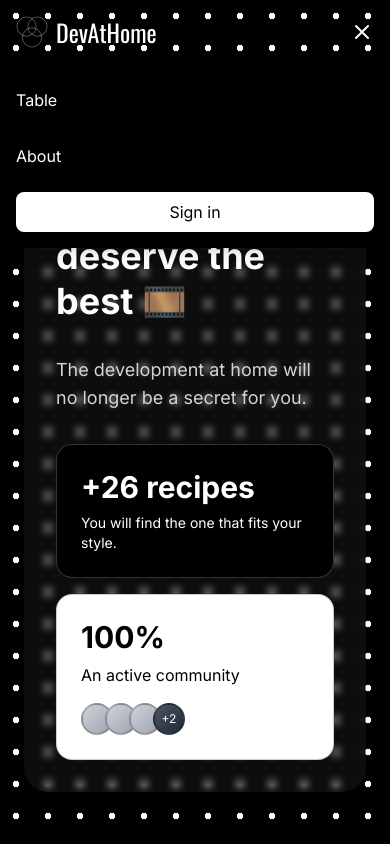
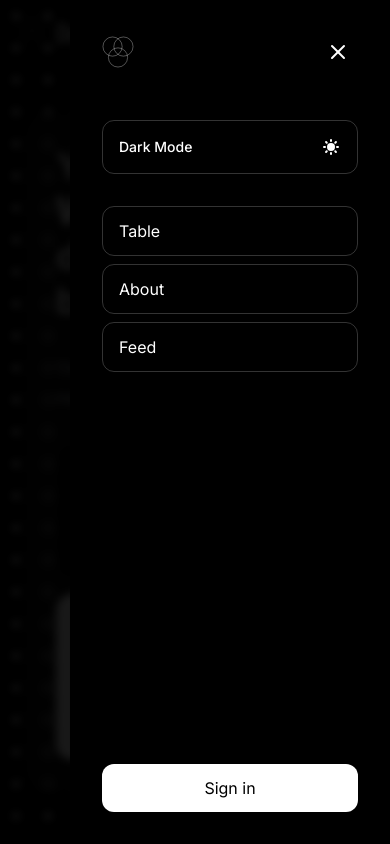
Before and after one commit to Kumulus26/DevAtHome_Web, a Next.js app: page / in a window 390 px wide. Both pictures are taken after a click on the button 362 px from the left and 32 px from the top of the page. Built offline with nearby package versions, Linux system fonts and the light colour scheme.

Commit message:
update/fix - complet

```diff
--- a/src/components/Navbar.js
+++ b/src/components/Navbar.js
@@ -3,6 +3,7 @@
 import Link from 'next/link'
 import { useEffect, useState, useRef } from 'react'
 import { useRouter } from 'next/navigation'
+import { X } from 'lucide-react'
 
 export default function Navbar({ onLoginClick, onSettingsClick, isDarkMode, onThemeToggle }) {
   const [user, setUser] = useState(null)
@@ -225,83 +226,107 @@ export default function Navbar({ onLoginClick, onSettingsClick, isDarkMode, onTh
 
       {/* Mobile Menu */}
       {showMobileMenu && (
-        <div className={`absolute top-full left-0 right-0 ${isDarkMode ? 'bg-black' : 'bg-white'} shadow-lg py-4 px-4 sm:hidden z-50`}>
-          <div className="flex flex-col space-y-4">
-            <Link
-              href="/tableau"
-              className={`${isDarkMode ? 'text-white' : 'text-black'} hover:text-gray-400 transition-colors py-2`}
-              onClick={() => setShowMobileMenu(false)}
+        <div className={`fixed inset-0 z-50 ${isDarkMode ? 'bg-black/90' : 'bg-white/90'} backdrop-blur-sm`}>
+          <div className={`fixed inset-y-0 right-0 w-80 ${
+            isDarkMode ? 'bg-black' : 'bg-white'
+          } p-8 shadow-2xl`}>
+            {/* Menu Header */}
+            <div className="flex justify-between items-center mb-12">
+              <Link href="/" className="flex items-center space-x-2 group">
+                <div className="w-8 h-8 transform transition-transform group-hover:rotate-180 duration-500">
+                  <svg viewBox="0 0 100 100" className="w-full h-full">
+                    <circle
+                      cx="33"
+                      cy="33"
+                      r="30"
+                      className={`stroke-current ${isDarkMode ? 'stroke-white' : 'stroke-black'} fill-none`}
+                    />
+                    <circle
+                      cx="67"
+                      cy="33"
+                      r="30"
+                      className={`stroke-current ${isDarkMode ? 'stroke-white' : 'stroke-black'} fill-none`}
+                    />
+                    <circle
+                      cx="50"
+                      cy="67"
+                      r="30"
+                      className={`stroke-current ${isDarkMode ? 'stroke-white' : 'stroke-black'} fill-none`}
+                    />
+                  </svg>
+                </div>
+              </Link>
+              <button
+                onClick={() => setShowMobileMenu(false)}
+                className={`p-2 rounded-full transition-colors ${
+                  isDarkMode ? 'hover:bg-white/10' : 'hover:bg-black/10'
+                }`}
+              >
+                <X className="w-6 h-6" />
+              </button>
+            </div>
+
+            {/* Theme Toggle */}
+            <button
+              onClick={onThemeToggle}
+              className={`w-full mb-8 p-4 rounded-xl border ${
+                isDarkMode
+                  ? 'border-white/20 hover:bg-white/10'
+                  : 'border-black/20 hover:bg-black/10'
+              } transition-colors flex items-center justify-between`}
             >
-              Table
-            </Link>
-            <Link
-              href="/about"
-              className={`${isDarkMode ? 'text-white' : 'text-black'} hover:text-gray-400 transition-colors py-2`}
-              onClick={() => setShowMobileMenu(false)}
-            >
-              About
-            </Link>
-            {user ? (
-              <>
+              <span className={`text-sm font-medium`}>
+                {isDarkMode ? 'Dark Mode' : 'Light Mode'}
+              </span>
+              {isDarkMode ? (
+                <svg xmlns="http://www.w3.org/2000/svg" className="h-5 w-5" viewBox="0 0 20 20" fill="currentColor">
+                  <path fillRule="evenodd" d="M10 2a1 1 0 011 1v1a1 1 0 11-2 0V3a1 1 0 011-1zm4 8a4 4 0 11-8 0 4 4 0 018 0zm-.464 4.95l.707.707a1 1 0 001.414-1.414l-.707-.707a1 1 0 00-1.414 1.414zm2.12-10.607a1 1 0 010 1.414l-.706.707a1 1 0 11-1.414-1.414l.707-.707a1 1 0 011.414 0zM17 11a1 1 0 100-2h-1a1 1 0 100 2h1zm-7 4a1 1 0 011 1v1a1 1 0 11-2 0v-1a1 1 0 011-1zM5.05 6.464A1 1 0 106.465 5.05l-.708-.707a1 1 0 00-1.414 1.414l.707.707zm1.414 8.486l-.707.707a1 1 0 01-1.414-1.414l.707-.707a1 1 0 011.414 1.414zM4 11a1 1 0 100-2H3a1 1 0 000 2h1z" clipRule="evenodd" />
+                </svg>
+              ) : (
+                <svg xmlns="http://www.w3.org/2000/svg" className="h-5 w-5" viewBox="0 0 20 20" fill="currentColor">
+                  <path d="M17.293 13.293A8 8 0 016.707 2.707a8.001 8.001 0 1010.586 10.586z" />
+                </svg>
+              )}
+            </button>
+
+            {/* Navigation Links */}
+            <div className="space-y-2">
+              {[
+                { href: '/tableau', label: 'Table' },
+                { href: '/about', label: 'About' },
+                { href: '/feed', label: 'Feed' },
+              ].map((item) => (
                 <Link
-                  href={`/profile/${user.username}`}
+                  key={item.label}
+                  href={item.href}
+                  className={`block px-4 py-3 rounded-xl border ${
+                    isDarkMode
+                      ? 'border-white/20 hover:bg-white/10'
+                      : 'border-black/20 hover:bg-black/10'
+                  } transition-colors`}
                   onClick={() => setShowMobileMenu(false)}
-                  className={`${isDarkMode ? 'text-white' : 'text-black'} hover:text-gray-400 transition-colors py-2`}
                 >
-                  <svg xmlns="http://www.w3.org/2000/svg" className="h-5 w-5" viewBox="0 0 20 20" fill="currentColor">
-                    <path fillRule="evenodd" d="M10 9a3 3 0 100-6 3 3 0 000 6zm-7 9a7 7 0 1114 0H3z" clipRule="evenodd" />
-                  </svg>
-                  <span>Profile</span>
+                  {item.label}
                 </Link>
-                <Link
-                  href="/feed"
-                  onClick={() => setShowMobileMenu(false)}
-                  className={`${isDarkMode ? 'text-white' : 'text-black'} hover:text-gray-400 transition-colors py-2`}
-                >
-                  <svg xmlns="http://www.w3.org/2000/svg" className="h-5 w-5" viewBox="0 0 24 24" fill="none" stroke="currentColor">
-                    <rect x="3" y="3" width="7" height="7" rx="1" />
-                    <rect x="14" y="3" width="7" height="7" rx="1" />
-                    <rect x="3" y="14" width="7" height="7" rx="1" />
-                    <rect x="14" y="14" width="7" height="7" rx="1" />
-                  </svg>
-                  <span>Feed</span>
-                </Link>
-                <button
-                  onClick={() => {
-                    setShowMobileMenu(false)
-                    onSettingsClick()
-                  }}
-                  className={`${isDarkMode ? 'text-white' : 'text-black'} hover:text-gray-400 transition-colors py-2`}
-                >
-                  <svg xmlns="http://www.w3.org/2000/svg" className="h-5 w-5" viewBox="0 0 20 20" fill="currentColor">
-                    <path fillRule="evenodd" d="M11.49 3.17c-.38-1.56-2.6-1.56-2.98 0a1.532 1.532 0 01-2.286.948c-1.372-.836-2.942.734-2.106 2.106.54.886.061 2.042-.947 2.287-1.561.379-1.561 2.6 0 2.978a1.532 1.532 0 01.947 2.287c-.836 1.372.734 2.942 2.106 2.106a1.532 1.532 0 012.287.947c.379 1.561 2.6 1.561 2.978 0a1.533 1.533 0 012.287-.947c1.372.836 2.942-.734 2.106-2.106a1.533 1.533 0 01.947-2.287c1.561-.379 1.561-2.6 0-2.978a1.532 1.532 0 01-.947-2.287c.836-1.372-.734-2.942-2.106-2.106a1.532 1.532 0 01-2.287-.947zM10 13a3 3 0 100-6 3 3 0 000 6z" clipRule="evenodd" />
-                  </svg>
-                  <span>Settings</span>
-                </button>
-                <button
-                  onClick={() => {
-                    handleLogout()
-                    setShowMobileMenu(false)
-                  }}
-                  className={`${isDarkMode ? 'text-white' : 'text-black'} hover:text-gray-400 transition-colors py-2`}
-                >
-                  <svg xmlns="http://www.w3.org/2000/svg" className="h-5 w-5" viewBox="0 0 20 20" fill="currentColor">
-                    <path fillRule="evenodd" d="M3 3a1 1 0 00-1 1v12a1 1 0 102 0V4a1 1 0 00-1-1zm10.293 9.293a1 1 0 001.414 1.414l3-3a1 1 0 000-1.414l-3-3a1 1 0 10-1.414 1.414L14.586 9H7a1 1 0 100 2h7.586l-1.293 1.293z" clipRule="evenodd" />
-                  </svg>
-                  <span>Disconnect</span>
-                </button>
-              </>
-            ) : (
+              ))}
+            </div>
+
+            {/* Sign In Button */}
+            <div className="absolute bottom-8 left-8 right-8">
               <button
                 onClick={() => {
                   onLoginClick()
                   setShowMobileMenu(false)
                 }}
-                className={`${isDarkMode ? 'bg-white text-black' : 'bg-black text-white'} w-full px-4 py-2 rounded-lg hover:bg-gray-800 transition-colors`}
+                className={`w-full py-3 px-4 rounded-xl transition-colors ${
+                  isDarkMode
+                    ? 'bg-white text-black hover:bg-gray-200'
+                    : 'bg-black text-white hover:bg-gray-900'
+                }`}
               >
                 Sign in
               </button>
-            )}
+            </div>
           </div>
         </div>
       )}
```
